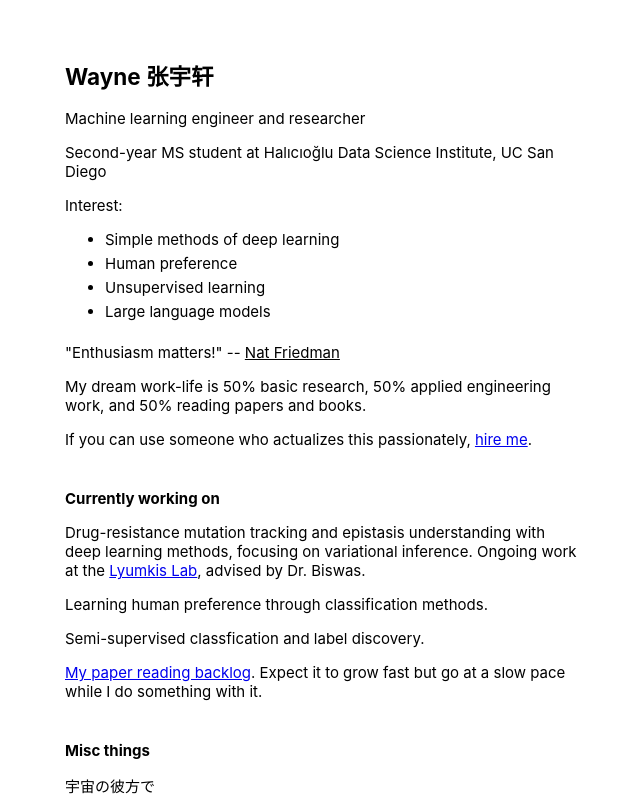
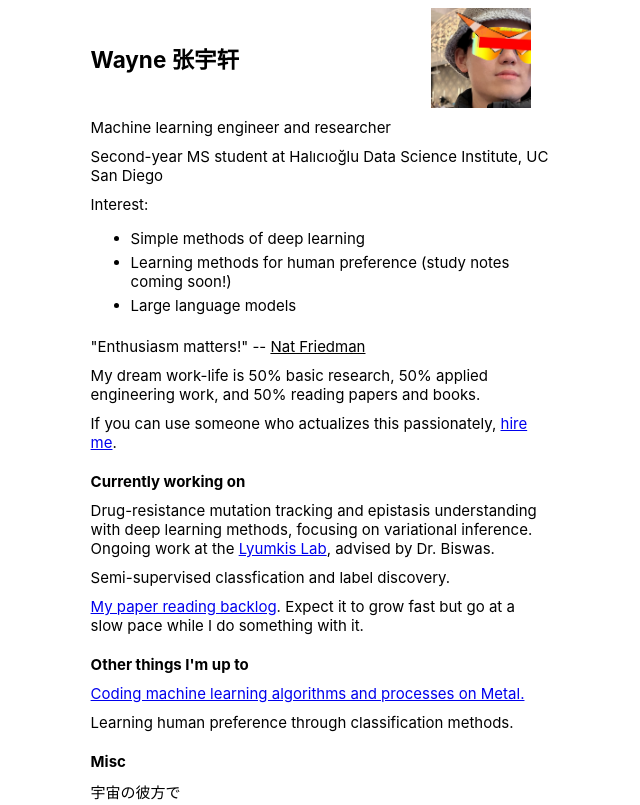
Before and after one commit to yxzwayne/yxzwayne.github.io, a plain HTML site: page index.html in a window 1280 px wide. Shown: the top 805 px of the page, without its empty margins (319-959 px from the left). Drawn offline with Linux system fonts and the light colour scheme.

Commit message:
polished for publishing

```diff
--- a/index.html
+++ b/index.html
@@ -7,71 +7,14 @@
       rel="stylesheet"
       href="https://fonts.googleapis.com/css2?family=Roboto+Slab:wght@400;700&display=swap"
     />
-    <style>
-      body {
-        margin: 0;
-        font-size: 15px;
-        display: flex;
-        justify-content: center;
-        min-height: 100vh;
-        font-family: -apple-system, "Inter", "Helvetica Neue", "Segoe UI",
-          Roboto, Oxygen, Ubuntu, Cantarell, "Open Sans", sans-serif;
-      }
-
-      .container {
-        padding-top: 5vh;
-        padding-bottom: 5vh;
-        max-width: 40vw;
-        width: 100%;
-        text-align: left;
-      }
-
-      .bold {
-        font-weight: bold;
-        margin: 40px 0 10px 0;
-      }
-
-      /* navbar css */
-      .floating-nav {
-        font-family: "Roboto Slab", "Inter", "Helvetica Neue", Verdana,
-          sans-serif;
-        position: fixed;
-        top: 45%;
-        right: 5vw;
-        padding: 4px;
-        display: flex;
-        flex-direction: column;
-        align-items: start;
-        background: rgb(255, 255, 255);
-        border: 2px solid rgb(208, 208, 208);
-        box-shadow: rgb(208, 208, 208, 0.4) 2px 2px;
-        border-radius: 10px;
-      }
-
-      .floating-nav a {
-        color: #555;
-        text-decoration: none;
-        font-size: 1em;
-        transition: 0.3s ease;
-        padding: 6px 22px;
-      }
-
-      .floating-nav a:hover {
-        color: black;
-        text-decoration: underline;
-      }
-
-      li {
-        margin-bottom: 5px;
-      }
-    </style>
+    <link rel="stylesheet" href="main.css" />
   </head>
 
   <script>
     function toggleVisibility(id) {
       var element = document.getElementById(id);
       if (element.style.display === "none") {
-        element.style.display = "block";
+        element.style.display = "inline";
       } else {
         element.style.display = "none";
       }
@@ -79,14 +22,17 @@
   </script>
 
   <body>
-
     <!--<nav class="floating-nav">
       <a href="index.html">Main</a>
       <a href="#thoughts">Thoughts</a>
     </nav>-->
 
     <div class="container">
-      <h2>Wayne 张宇轩</h2>
+      <div class="header">
+        <h2>Wayne 张宇轩</h2>
+        <img class="profile-image" src="pfp.jpeg" alt="Profile Picture" />
+      </div>
+
       <p>Machine learning engineer and researcher</p>
       <p>
         Second-year MS student at Halıcıoğlu Data Science Institute, UC San
@@ -95,8 +41,9 @@
       <p>Interest:</p>
       <ul>
         <li>Simple methods of deep learning</li>
-        <li>Human preference</li>
-        <li>Unsupervised learning</li>
+        <li>
+          Learning methods for human preference (study notes coming soon!)
+        </li>
         <li>Large language models</li>
       </ul>
       <p style="margin-top: 22px">
@@ -125,7 +72,6 @@
         <a target="_blank" href="https://lyumkis.salk.edu/">Lyumkis Lab</a>,
         advised by Dr. Biswas.
       </p>
-      <p>Learning human preference through classification methods.</p>
       <p>Semi-supervised classfication and label discovery.</p>
 
       <p>
@@ -133,7 +79,19 @@
         at a slow pace while I do something with it.
       </p>
 
-      <p class="bold">Misc things</p>
+      <p class="bold">Other things I'm up to</p>
+      <p>
+        <a href="#" onclick="toggleVisibility('metaltransformer')"
+          >Coding machine learning algorithms and processes on Metal.
+        </a>
+        <span id="metaltransformer" style="display: none"
+          >Doing this with the belief that writing naive transformer operations
+          as CUDA kernels should be within the reach of transfer learning.</span
+        >
+      </p>
+      <p>Learning human preference through classification methods.</p>
+
+      <p class="bold">Misc</p>
       <p>宇宙の彼方で</p>
       <p>
         Neural scaling law implicates an issue with the amount of data at our
@@ -146,17 +104,20 @@
         <a href="#" onclick="toggleVisibility('lore')">Other lores</a>
       </p>
       <div id="lore" style="display: none">
+        <p></p>
         <p>Worked as a full-stack developer in the middle of New Jersey</p>
         <p>
-          Studied Informatics at University of Washington. <a>Reflection</a>
+          Studied Informatics at University of Washington.
+          <a>Reflection in writing</a>
+        </p>
+        <p>
+          Skiied with the Husky Ski Team for a winter, sadly did not make the
+          flip.
         </p>
         <p>
           Born in Guangzhou, moved to Beijing. Dropped my mother tongue
           (Cantonese), currently picking it back up.
         </p>
-        <p></p>
-        <p></p>
-        <p></p>
       </div>
 
       <p style="display: none">
--- /dev/null
+++ b/main.css
@@ -0,0 +1,73 @@
+body {
+  margin: 0;
+  font-size: 15px;
+  display: flex;
+  justify-content: center;
+  min-height: 100vh;
+  font-family: -apple-system, "Inter", "Helvetica Neue", "Segoe UI", Roboto,
+    Oxygen, Ubuntu, Cantarell, "Open Sans", sans-serif;
+}
+
+p {
+  margin-top: 10px;
+  margin-bottom: 5px;
+}
+
+.container {
+  padding-top: 1vh;
+  padding-bottom: 4vh;
+  max-width: 36vw;
+  width: 100%;
+  text-align: left;
+}
+
+.bold {
+  font-weight: bold;
+  margin: 20px 0 10px 0;
+}
+
+/* navbar css */
+.floating-nav {
+  font-family: "Roboto Slab", "Inter", "Helvetica Neue", Verdana, sans-serif;
+  position: fixed;
+  top: 45%;
+  right: 5vw;
+  padding: 4px;
+  display: flex;
+  flex-direction: column;
+  align-items: start;
+  background: rgb(255, 255, 255);
+  border: 2px solid rgb(208, 208, 208);
+  box-shadow: rgb(208, 208, 208, 0.4) 2px 2px;
+  border-radius: 10px;
+}
+
+.floating-nav a {
+  color: #555;
+  text-decoration: none;
+  font-size: 1em;
+  transition: 0.3s ease;
+  padding: 6px 22px;
+}
+
+.floating-nav a:hover {
+  color: black;
+  text-decoration: underline;
+}
+
+.header {
+  display: flex;
+  justify-content: space-between;
+  align-items: center;
+}
+
+.profile-image {
+  float: right;
+  height: 100px; /* 4 times the font size */
+  width: auto; /* maintain aspect ratio */
+  padding-right: 20px;
+}
+
+li {
+  margin-bottom: 5px;
+}
```
